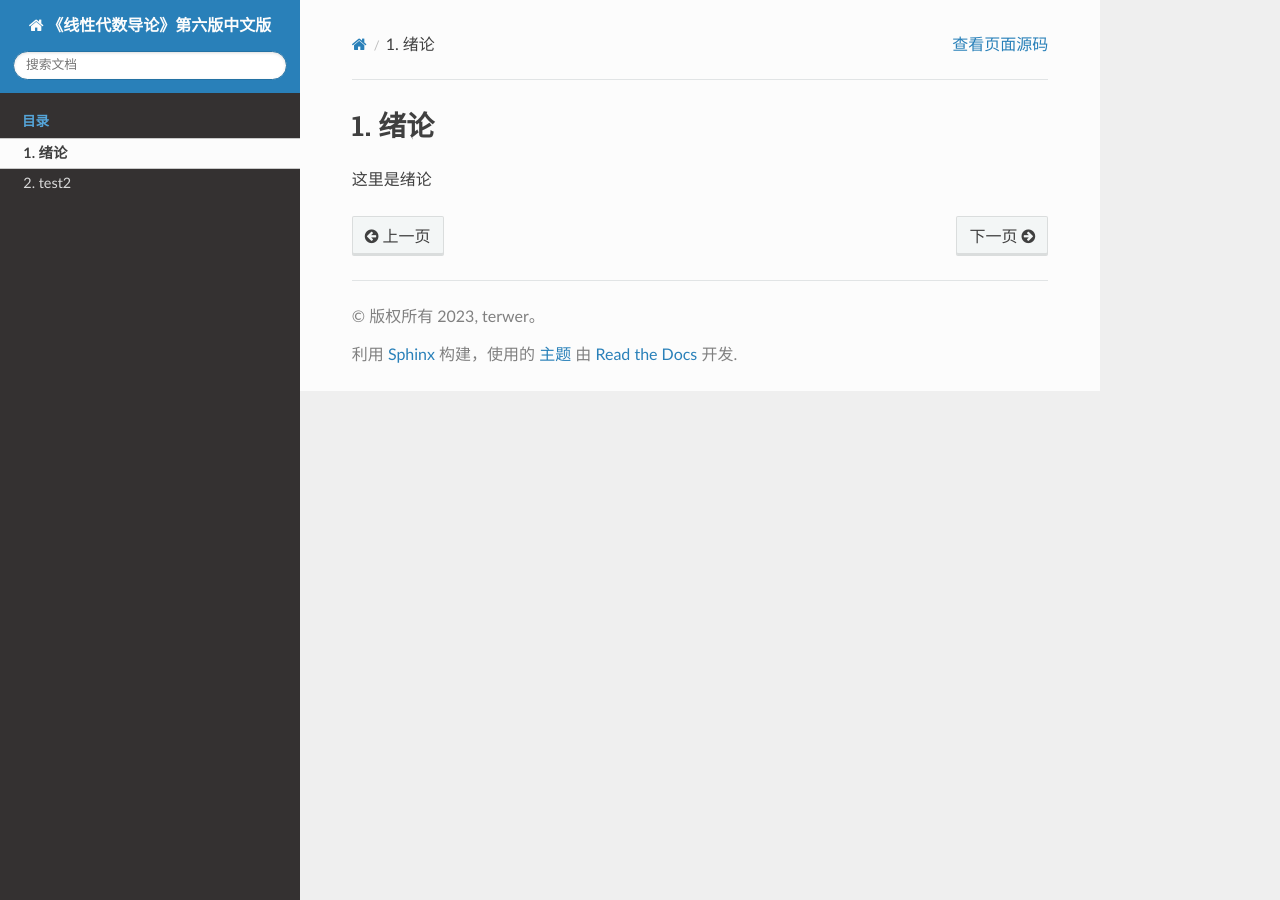
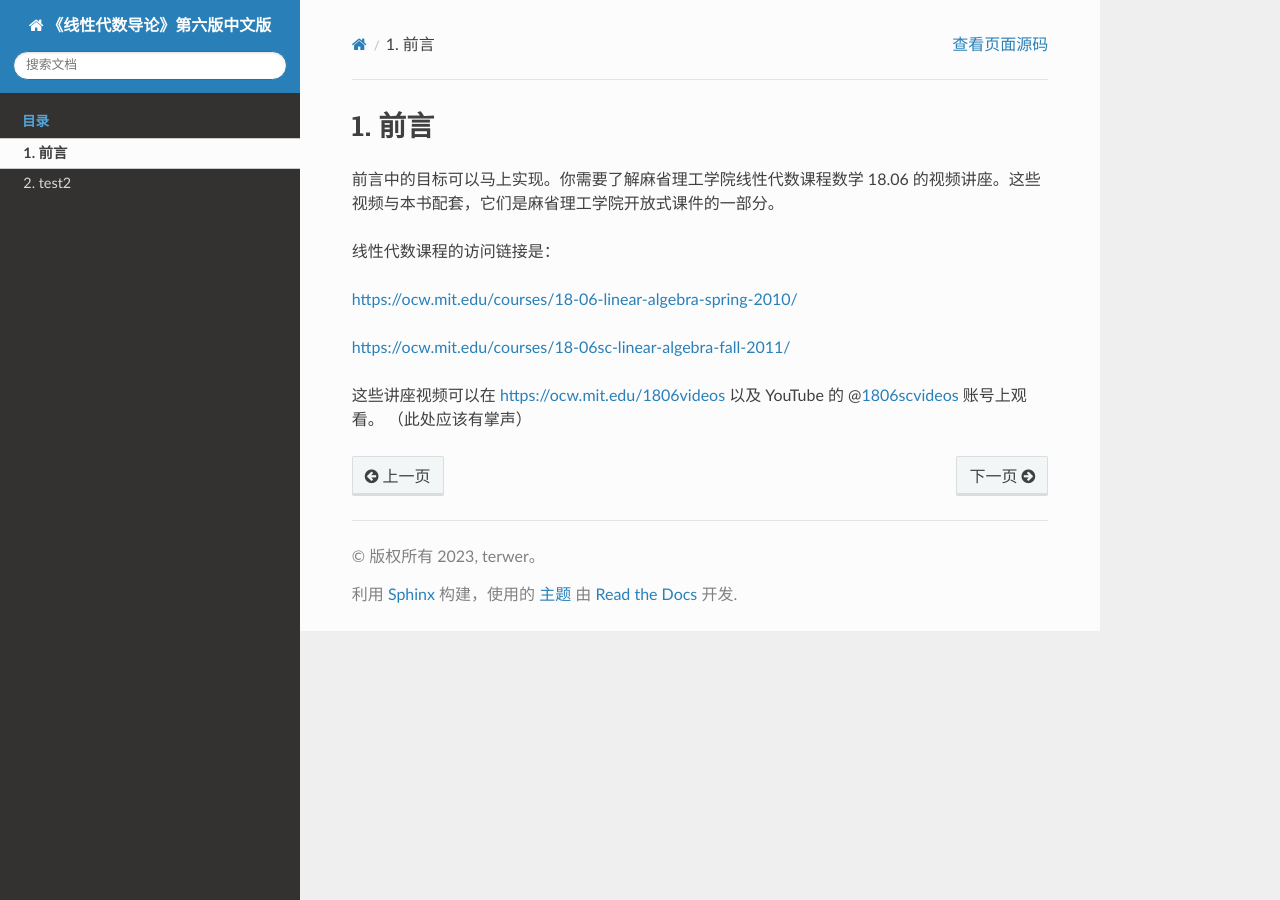
Before and after one commit to terwer/introduction-to-liner-algebra-6th-edtion, a Sphinx documentation site: the page built from source/01.introduction.md, in a window 1280 px wide. Built offline with Sphinx 7.4.7 and the Read the Docs theme 2.0.0, drawn with Linux system fonts in a browser that asks for light colours.

Commit message:
feat: 更新前言

```diff
--- a/source/01.introduction.md
+++ b/source/01.introduction.md
@@ -1,3 +1,12 @@
-# 绪论
+# 前言
 
-这里是绪论
+前言中的目标可以马上实现。你需要了解麻省理工学院线性代数课程数学 18.06 的视频讲座。这些视频与本书配套，它们是麻省理工学院开放式课件的一部分。
+
+线性代数课程的访问链接是：
+
+[https://ocw.mit.edu/courses/18-06-linear-algebra-spring-2010/](https://ocw.mit.edu/courses/18-06-linear-algebra-spring-2010/)
+
+[https://ocw.mit.edu/courses/18-06sc-linear-algebra-fall-2011/](https://ocw.mit.edu/courses/18-06sc-linear-algebra-fall-2011/)
+
+这些讲座视频可以在 [https://ocw.mit.edu/1806videos](https://ocw.mit.edu/1806videos) 以及 YouTube 的 @[1806scvideos](https://www.youtube.com/playlist?list=PL221E2BBF13BECF6C) 账号上观看。
+（此处应该有掌声）
```
